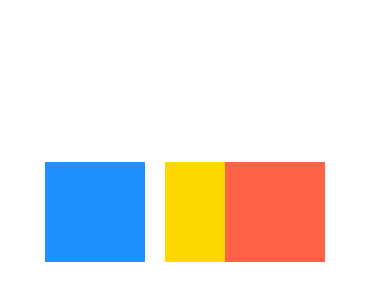
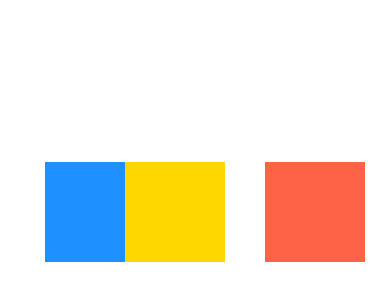
Before and after one commit to prahladinala/expo-react-native, a React Native app: screen / in a window 390 px wide. Shown: the part 210-510 px from the top of the page. Built offline with nearby package versions, Linux system fonts and the light colour scheme.

Commit message:
Flexbox - right

```diff
--- a/App.js
+++ b/App.js
@@ -21,13 +21,13 @@ export default function App() {
         backgroundColor: "gold",
         width: 100,
         height: 100,
-        left: 20
+        right: 20
       }} />
       <View style={{
         backgroundColor: "tomato",
         width: 100,
         height: 100,
-        left: -20
+        right: -20
       }} />
 
     </View>
```
